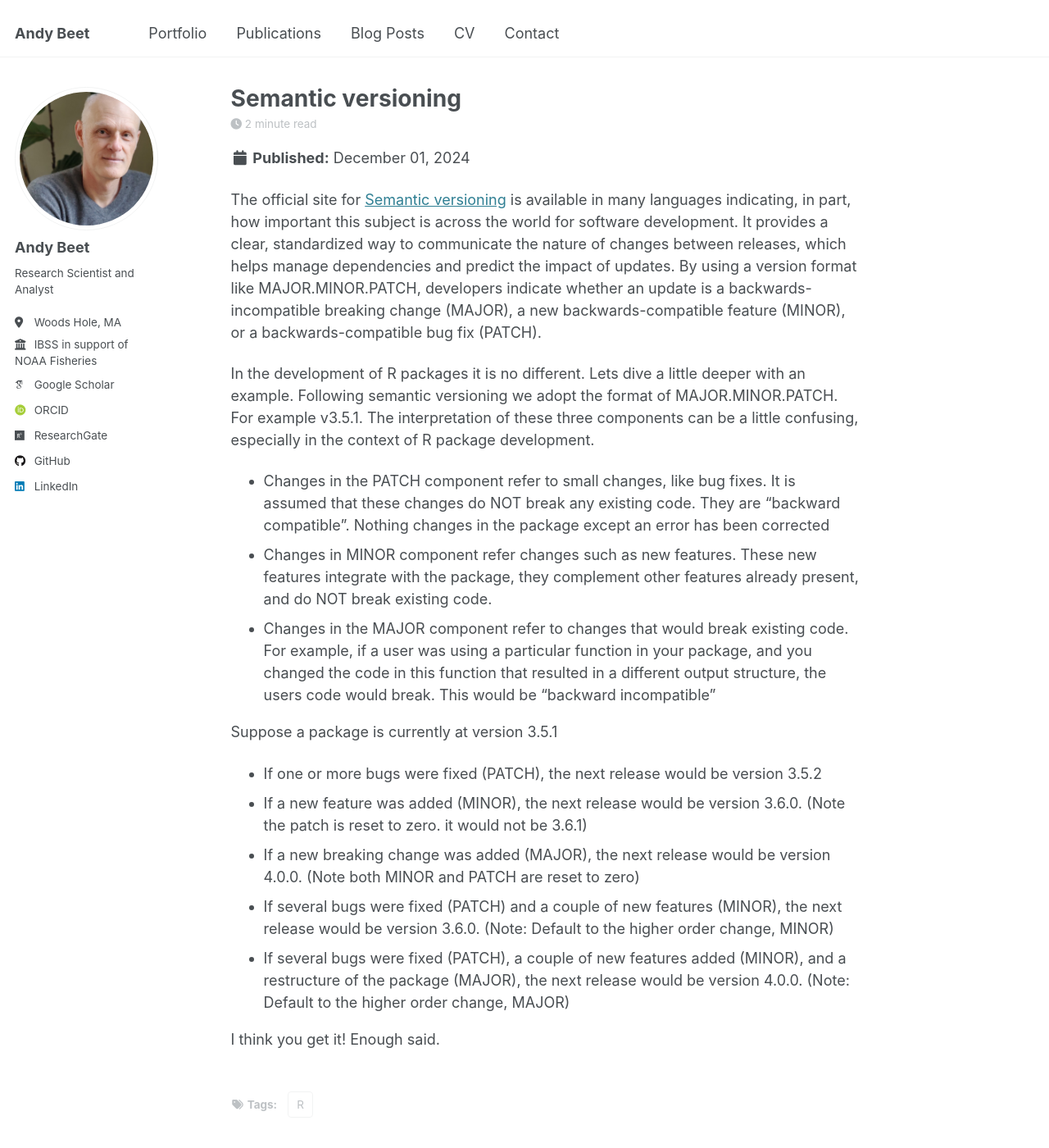
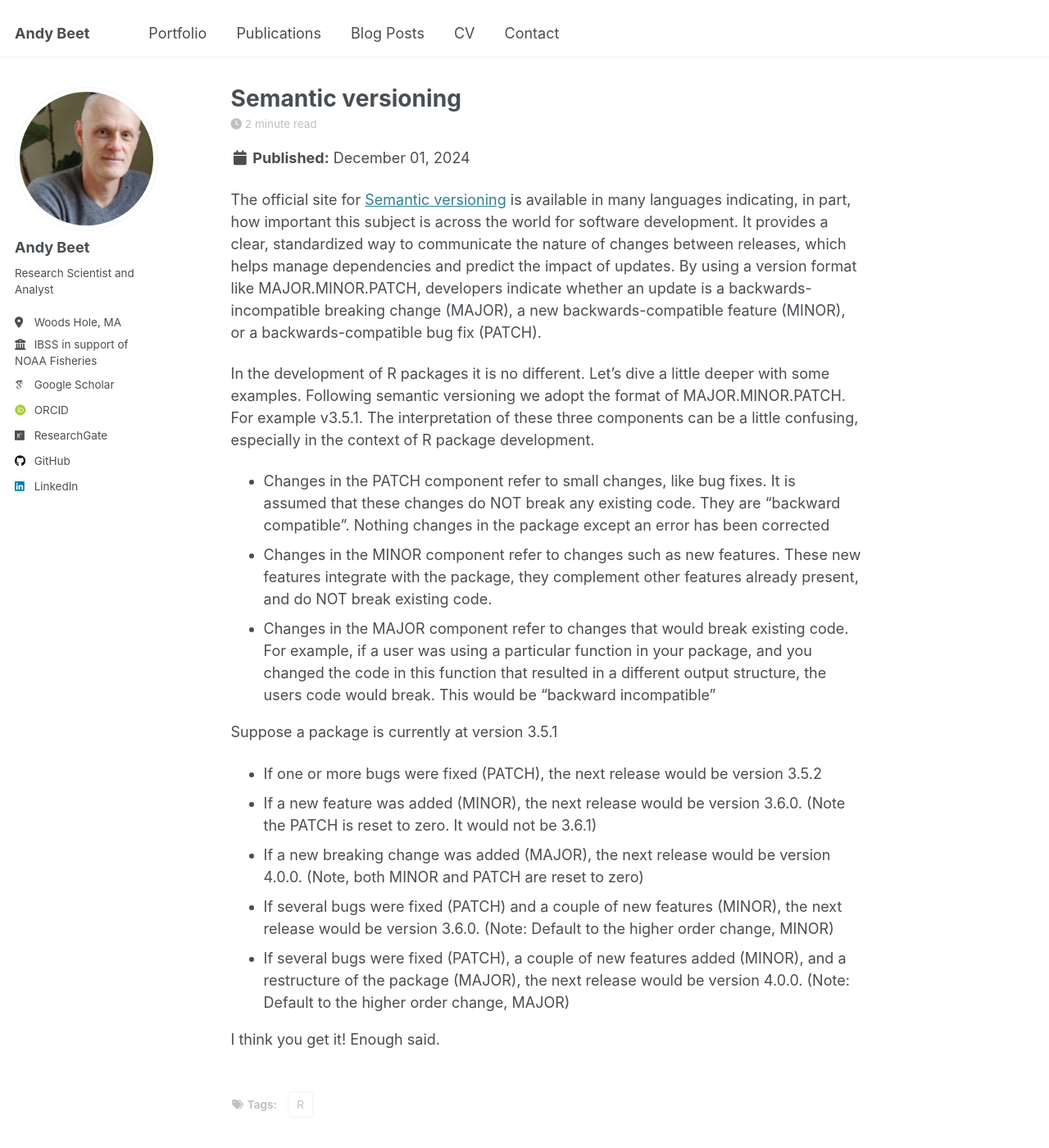
Before and after one commit to andybeet/website, a Jekyll site: the page built from _posts/2024-12-01-semantic_vesioning.md, in a window 1280 px wide and 1400 px high. Shown: the whole window at 82% size. Built offline with Jekyll 4.4.1, drawn with Linux system fonts in a browser that asks for light colours; some web fonts are replaced.

Commit message:
typo fixes

```diff
--- a/_posts/2024-12-01-semantic_vesioning.md
+++ b/_posts/2024-12-01-semantic_vesioning.md
@@ -8,17 +8,17 @@ tags:
 
 The official site for [Semantic versioning](https://semver.org/) is available in many languages indicating, in part, how important this subject is across the world for software development. It provides a clear, standardized way to communicate the nature of changes between releases, which helps manage dependencies and predict the impact of updates. By using a version format like MAJOR.MINOR.PATCH, developers indicate whether an update is a backwards-incompatible breaking change (MAJOR), a new backwards-compatible feature (MINOR), or a backwards-compatible bug fix (PATCH).
 
-In the development of R packages it is no different. Lets dive a little deeper with an example. Following semantic versioning we adopt the format of MAJOR.MINOR.PATCH. For example v3.5.1. The interpretation of these three components can be a little confusing, especially in the context of R package development.
+In the development of R packages it is no different. Let's dive a little deeper with some examples. Following semantic versioning we adopt the format of MAJOR.MINOR.PATCH. For example v3.5.1. The interpretation of these three components can be a little confusing, especially in the context of R package development.
 
 * Changes in the PATCH component refer to small changes, like bug fixes. It is assumed that these changes do NOT break any existing code. They are "backward compatible". Nothing changes in the package except an error has been corrected
-* Changes in MINOR component refer changes such as new features. These new features integrate with the package, they complement other features already present, and do NOT break existing code.
+* Changes in the MINOR component refer to changes such as new features. These new features integrate with the package, they complement other features already present, and do NOT break existing code.
 * Changes in the MAJOR component refer to changes that would break existing code. For example, if a user was using a particular function in your package, and you changed the code in this function that resulted in a different output structure, the users code would break. This would be "backward incompatible"
 
 Suppose a package is currently at version 3.5.1
 
 * If one or more bugs were fixed (PATCH), the next release would be version 3.5.2
-* If a new feature was added (MINOR), the next release would be version 3.6.0. (Note the patch is reset to zero. it would not be 3.6.1)
-* If a new breaking change was added (MAJOR), the next release would be version 4.0.0. (Note both MINOR and PATCH are reset to zero)
+* If a new feature was added (MINOR), the next release would be version 3.6.0. (Note the PATCH is reset to zero. It would not be 3.6.1)
+* If a new breaking change was added (MAJOR), the next release would be version 4.0.0. (Note, both MINOR and PATCH are reset to zero)
 * If several bugs were fixed (PATCH) and a couple of new features (MINOR), the next release would be version 3.6.0. (Note: Default to the higher order change, MINOR)
 * If several bugs were fixed (PATCH), a couple of new features added (MINOR), and a restructure of the package (MAJOR), the next release would be version 4.0.0. (Note: Default to the higher order change, MAJOR)
 
```
